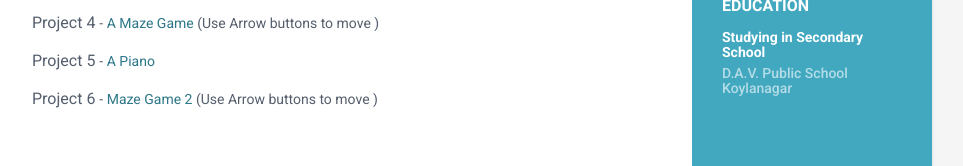
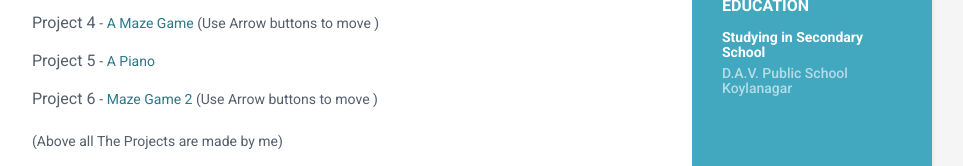
Before and after one commit to Ayush-kumar-2007/Ayush-kumar-2007.github.io, a plain HTML site: page index.html in a window 1280 px wide. Shown: the part 586-752 px from the top of the page, without its empty margins (188-1151 px from the left). Drawn offline with nearby package versions, Linux system fonts and the light colour scheme; files that its build step writes are made by us from their sources.

Commit message:
index modified

```diff
--- a/index.html
+++ b/index.html
@@ -103,7 +103,7 @@
                     <span class="project-tagline"> <a href="https://studio.code.org/projects/gamelab/02dEs06CFJ-ZDWbVqGrD7vRgRwXvkgWqB7Hs9LrtUX8" target="blank">A Piano </a></span>
                 </div><!--//item-->
                 <div class="item">
-                    <span class="project-title">Project 6 </span> - <span class="project-tagline"> <a href="https://studio.code.org/projects/gamelab/LWfmQqvpR6gugABB9u8kDCw5LNPrqfOjS18NyGTEDIY" target="blank">Maze Game 2 </a> (Use Arrow buttons to move ) </span>
+                    <span class="project-title">Project 6 </span> - <span class="project-tagline"> <a href="https://studio.code.org/projects/gamelab/LWfmQqvpR6gugABB9u8kDCw5LNPrqfOjS18NyGTEDIY" target="blank">Maze Game 2 </a> (Use Arrow buttons to move )<br> <br> (Above all The Projects are made by me) </span>
                 </div><!--//item-->
             </section><!--//section-->
 
```
